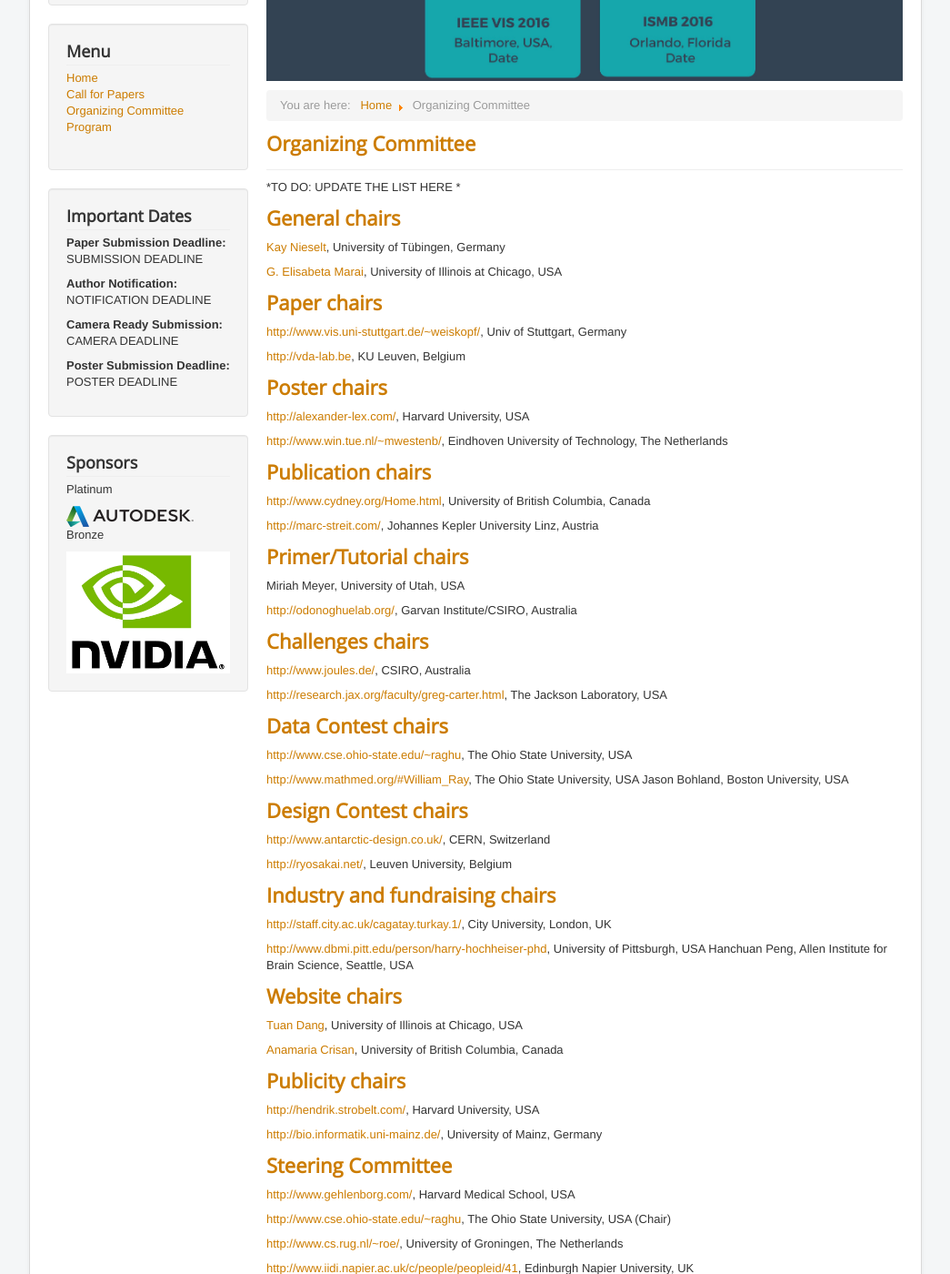
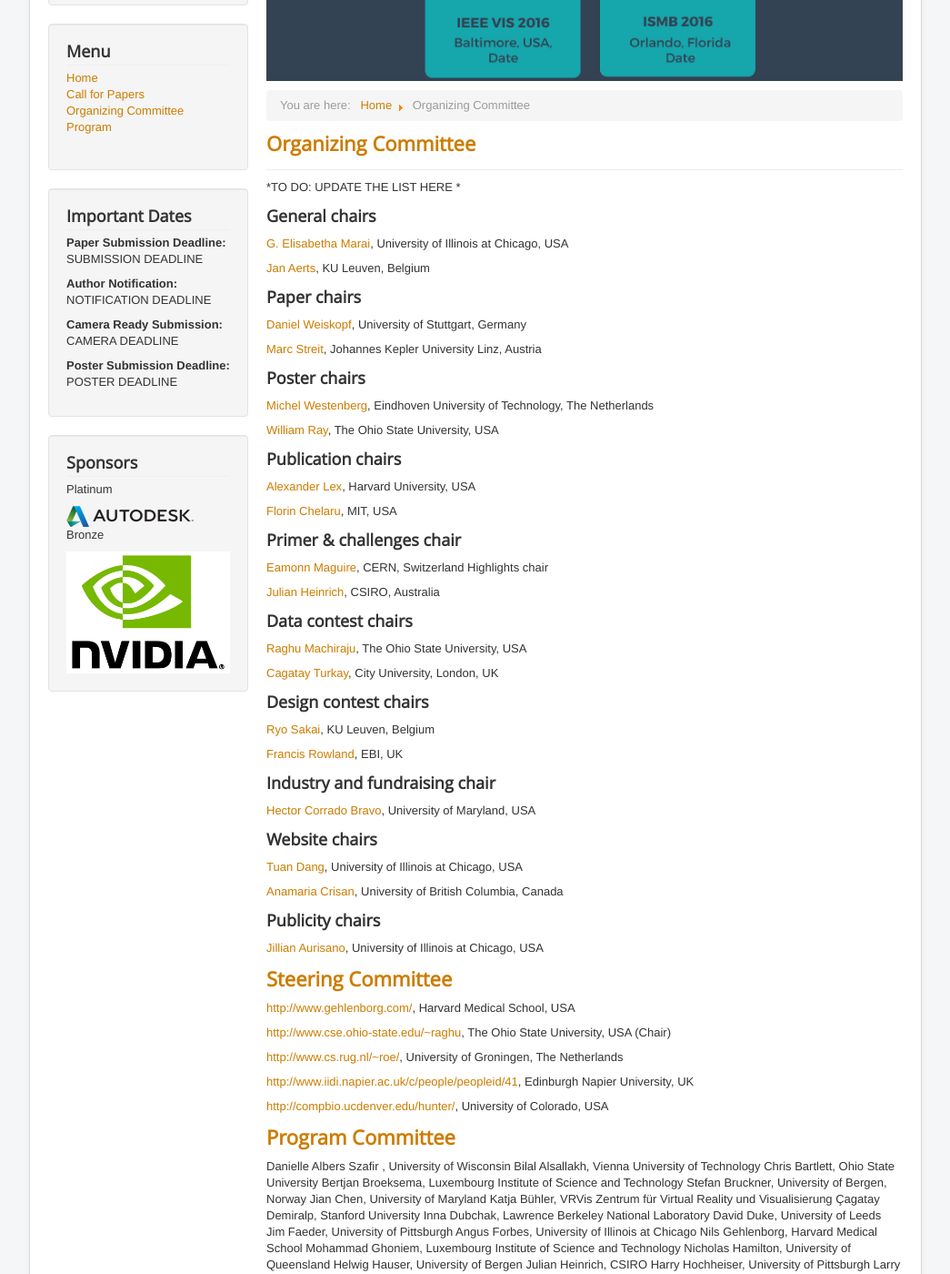
Before and after one commit to ngehlenborg/2017, a Jekyll site: the page built from committee.md, in a window 1280 px wide and 1400 px high, scrolled down 317 px. Shown: the whole window at 91% size, without its empty margins (117-1162 px from the left). Built offline with Jekyll 4.4.1, drawn with Linux system fonts in a browser that asks for light colours.

Commit message:
Updated organizing committee. Not SC or PC yet.

```diff
--- a/committee.md
+++ b/committee.md
@@ -5,62 +5,52 @@ menu: main
 ---
 *TO DO: UPDATE THE LIST HERE *
 
-## General chairs
-[Kay Nieselt](http://it.inf.uni-tuebingen.de/]), University of Tübingen, Germany
+### General chairs
+[G. Elisabetha Marai](http://evl.uic.edu/marai), University of Illinois at Chicago, USA
 
-[G. Elisabeta Marai](http://evl.uic.edu/marai), University of Illinois at Chicago, USA
+[Jan Aerts](http://vda-lab.be), KU Leuven, Belgium
 
-## Paper chairs
-[http://www.vis.uni-stuttgart.de/~weiskopf/](Daniel Weiskopf), Univ of Stuttgart, Germany
+### Paper chairs
+[Daniel Weiskopf](http://www.vis.uni-stuttgart.de/~weiskopf/), University of Stuttgart, Germany
 
-[http://vda-lab.be](Jan Aerts), KU Leuven, Belgium
+[Marc Streit](http://marc-streit.com/), Johannes Kepler University Linz, Austria
 
-## Poster chairs
-[http://alexander-lex.com/](Alexander Lex), Harvard University, USA
+### Poster chairs
+[Michel Westenberg](http://www.win.tue.nl/~mwestenb/), Eindhoven University of Technology, The Netherlands
 
-[http://www.win.tue.nl/~mwestenb/](Michel Westenberg), Eindhoven University of Technology, The Netherlands
+[William Ray](http://www.mathmed.org/#William_Ray), The Ohio State University, USA
 
-## Publication chairs
-[http://www.cydney.org/Home.html](Cydney Nielsen), University of British Columbia, Canada
+### Publication chairs
+[Alexander Lex](http://alexander-lex.com/), Harvard University, USA
 
-[http://marc-streit.com/](Marc Streit), Johannes Kepler University Linz, Austria
+[Florin Chelaru](http://www.mit.edu/~florinc/), MIT, USA
 
-## Primer/Tutorial chairs
-Miriah Meyer, University of Utah, USA
+### Primer & challenges chair
+[Eamonn Maguire](http://www.antarctic-design.co.uk/), CERN, Switzerland
+Highlights chair
 
-[http://odonoghuelab.org/](Seán O'Donoghue), Garvan Institute/CSIRO, Australia
+[Julian Heinrich](http://www.joules.de), CSIRO, Australia
 
-## Challenges chairs
-[http://www.joules.de/](Julian Heinrich), CSIRO, Australia
+### Data contest chairs
+[Raghu Machiraju](http://www.cse.ohio-state.edu/~raghu), The Ohio State University, USA
 
-[http://research.jax.org/faculty/greg-carter.html](Greg Carter), The Jackson Laboratory, USA
+[Cagatay Turkay](http://staff.city.ac.uk/cagatay.turkay.1/), City University, London, UK
 
-## Data Contest chairs
-[http://www.cse.ohio-state.edu/~raghu](Raghu Machiraju), The Ohio State University, USA
+### Design contest chairs
+[Ryo Sakai](http://ryosakai.net/), KU Leuven, Belgium
 
-[http://www.mathmed.org/#William_Ray](William Ray), The Ohio State University, USA
-Jason Bohland, Boston University, USA
+[Francis Rowland](http://www.ebi.ac.uk/about/people/francis-rowland), EBI, UK
 
-## Design Contest chairs
-[http://www.antarctic-design.co.uk/](Eamonn Maguire), CERN, Switzerland
+### Industry and fundraising chair
+[Hector Corrado Bravo](http://www.hcbravo.org), University of Maryland, USA
 
-[http://ryosakai.net/](Ryo Sakai), Leuven University, Belgium
+### Website chairs
+[Tuan Dang](http://www2.cs.uic.edu/~tdang/), University of Illinois at Chicago, USA
 
-## Industry and fundraising chairs
-[http://staff.city.ac.uk/cagatay.turkay.1/](Cagatay Turkay), City University, London, UK
+[Anamaria Crisan](http://www.cs.ubc.ca/~acrisan/), University of British Columbia, Canada
 
-[http://www.dbmi.pitt.edu/person/harry-hochheiser-phd](Harry Hochheiser), University of Pittsburgh, USA
-Hanchuan Peng, Allen Institute for Brain Science, Seattle, USA
-
-## Website chairs
-[Tuan Dang]([http://www2.cs.uic.edu/~tdang/]), University of Illinois at Chicago, USA
-
-[Anamaria Crisan](http://cs.ubc.ca/~acrisan), University of British Columbia, Canada
-
-## Publicity chairs
-[http://hendrik.strobelt.com/](Hendrik Strobelt), Harvard University, USA
-
-[http://bio.informatik.uni-mainz.de/](Andreas Hildebrandt), University of Mainz, Germany
+### Publicity chairs
+[Jillian Aurisano](http://www.evl.uic.edu/entry.php?id=285), University of Illinois at Chicago, USA
 
 ## Steering Committee
 [http://www.gehlenborg.com/](Nils Gehlenborg), Harvard Medical School, USA
```
